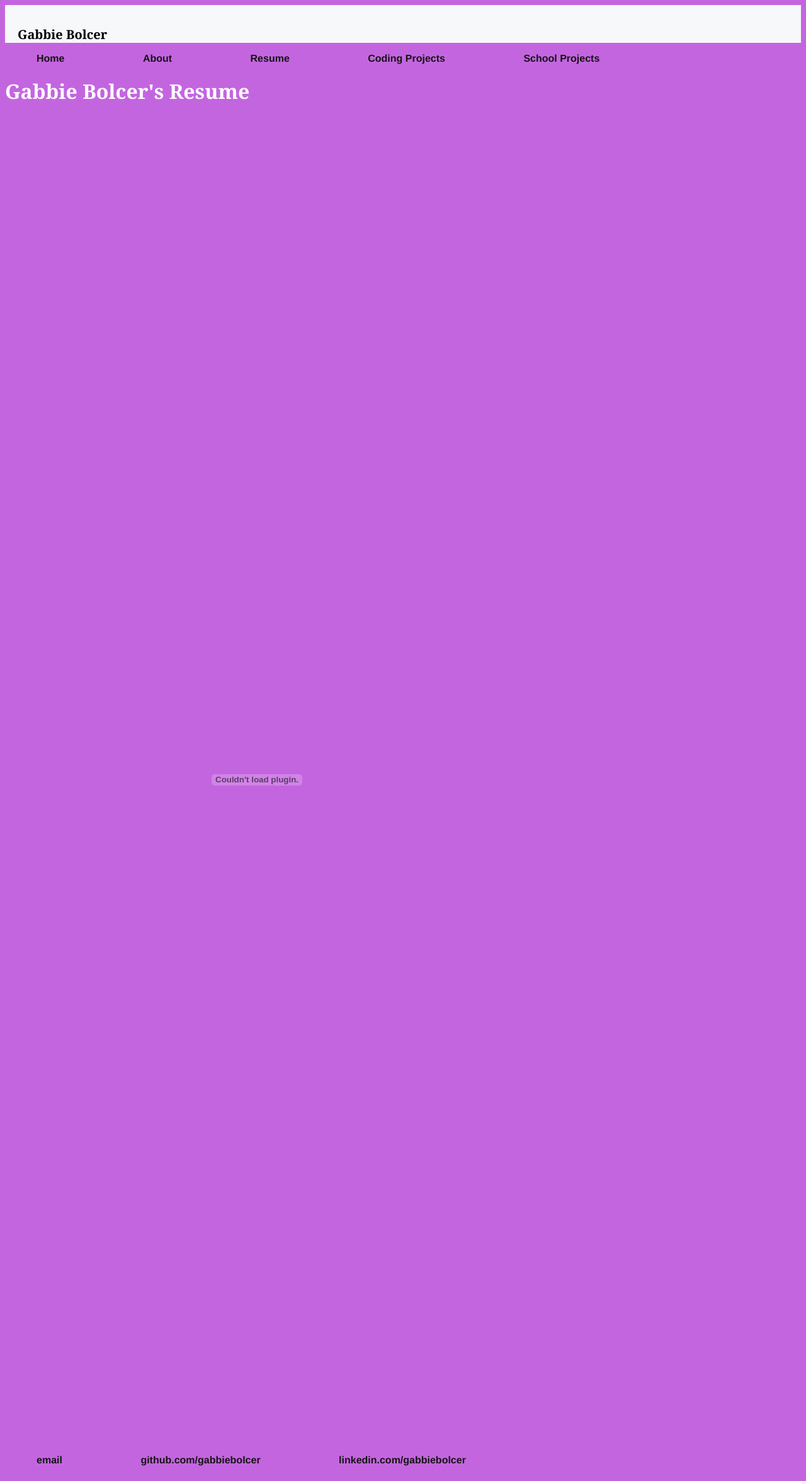
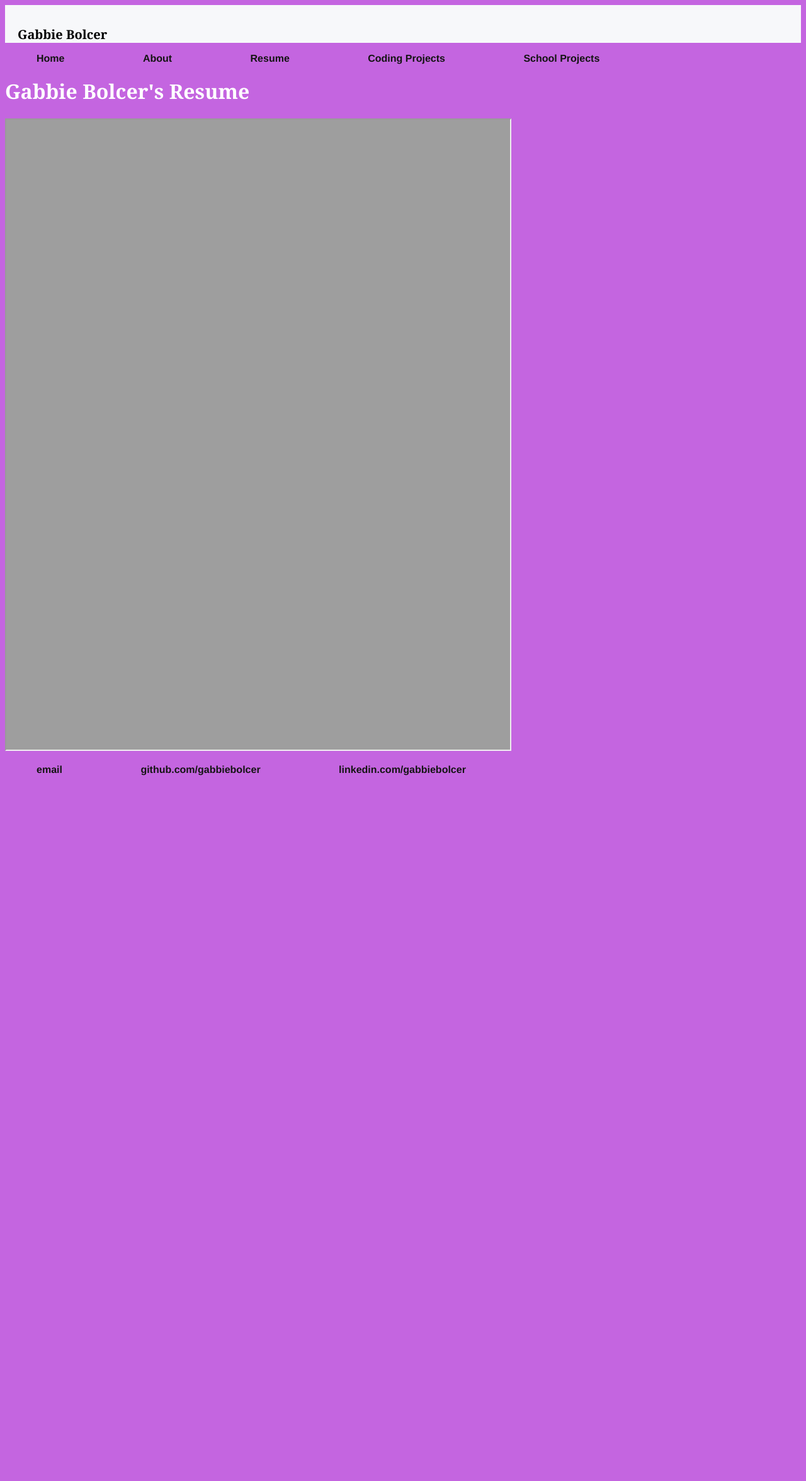
Before and after one commit to gabbiebolcer/gabbiebolcer.github.io, a Jekyll site: the page built from resume.html, in a window 1280 px wide. Shown: the whole page at 63% size. Built offline with Jekyll 4.4.1, drawn with Linux system fonts in a browser that asks for light colours; after the commit the page ends 1255 px from its top, so only the background shows below that.

Commit message:
try using an iframe

```diff
--- a/resume.html
+++ b/resume.html
@@ -4,4 +4,4 @@ title: Resume
 ---
 <h1>Gabbie Bolcer's Resume</h1>
 
-<embed src="https://gabbiebolcer.github.io/Resume2.pdf" width="800px" height="2100px" />
+<iframe src="https://gabbiebolcer.github.io/Resume2.pdf&&embedded=true" width="800px" height="1000px"></iframe>
```
